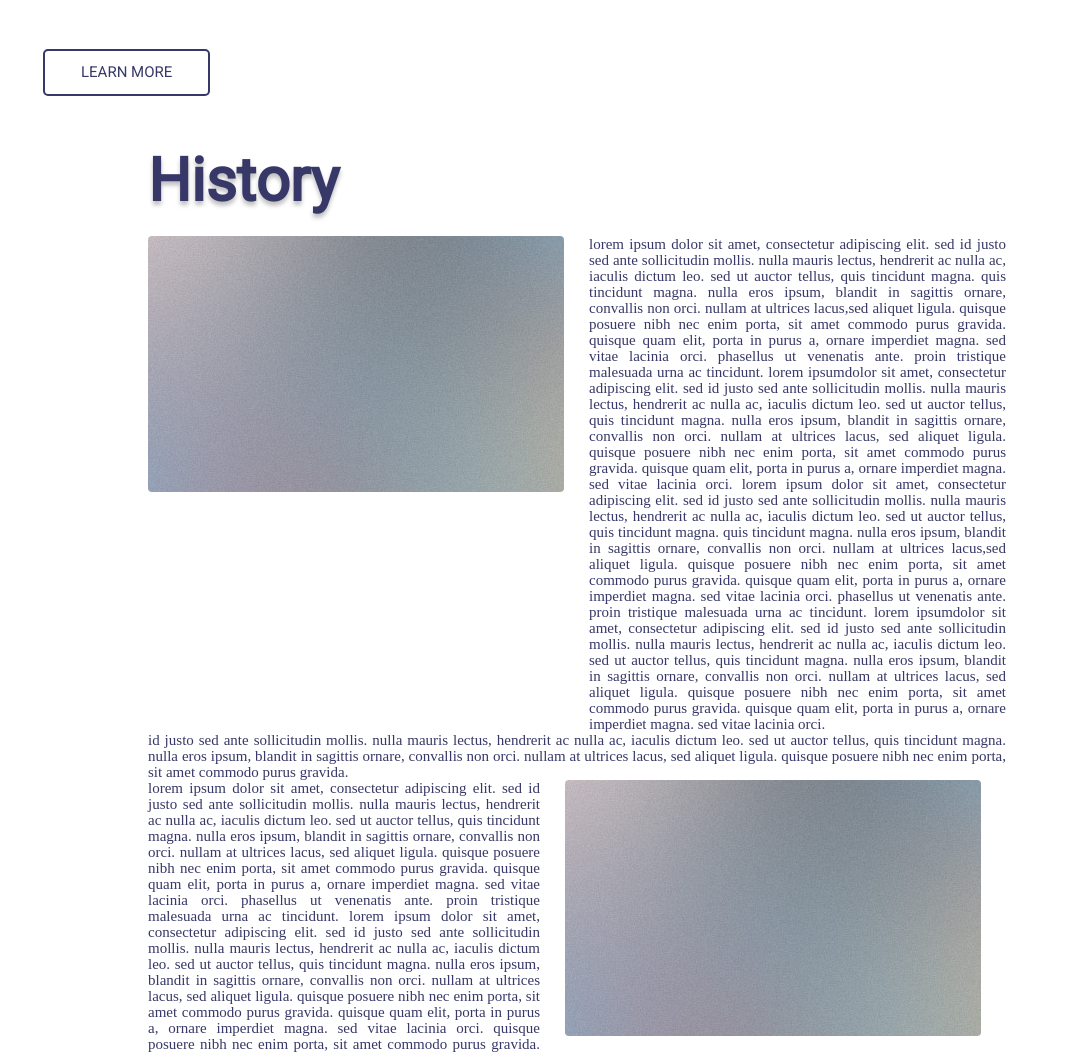
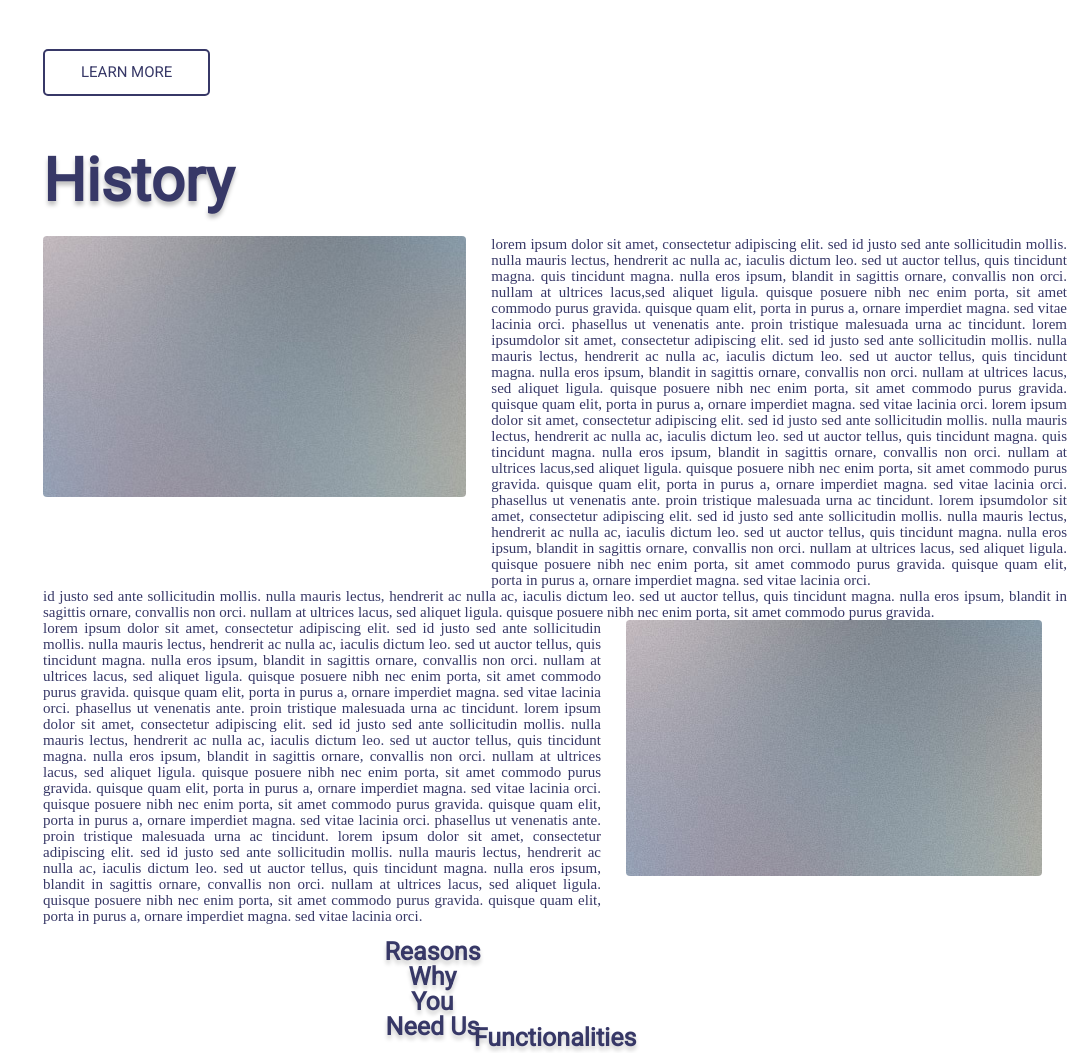
Before and after one commit to FiolAxel/BaSP-M2022-Etapa-1, a plain HTML site: page Semana-04/index.html in a window 1280 px wide. Shown: the part 980-2033 px from the top of the page, without its empty margins (193-1280 px from the left). Drawn offline with Linux system fonts and the light colour scheme; files that its build step writes are made by us from their sources; a web font is replaced by a local one.

Commit message:
BaSP-W05-2022: code from week 4 was corrected according to the feedback received by the tutor

```diff
--- a/Semana-04/css/main.css
+++ b/Semana-04/css/main.css
@@ -67,7 +67,6 @@
 .history-article {
     display: flex;
     flex-direction: column;
-    margin: 0px 61px 0 105px;
 }
 
 .history-article h2 {
```
